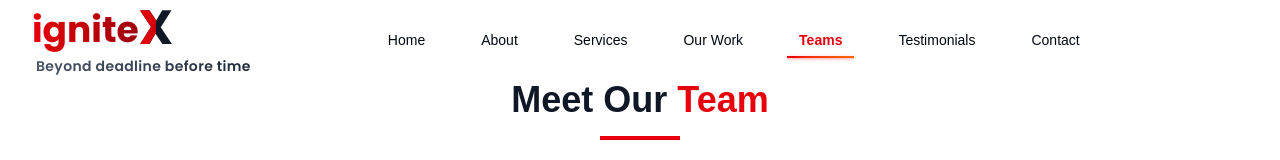
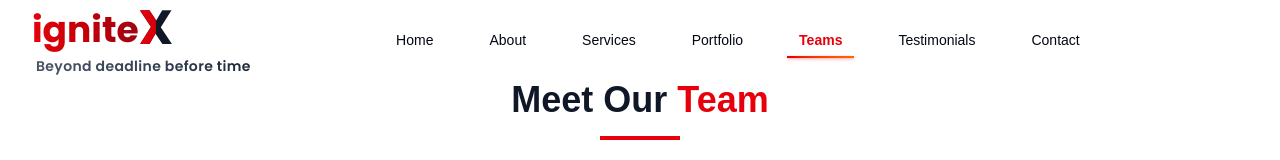
Before and after one commit to spritualrahul/IgniteX, a Next.js app in the folder my-app/: page /team in a window 1280 px wide. Shown: the top 160 px of the page. Built offline with nearby package versions, Linux system fonts and the light colour scheme.

Commit message:
fixed error

```diff
--- a/my-app/src/app/client-page.tsx
+++ b/my-app/src/app/client-page.tsx
@@ -106,7 +106,9 @@ export default function ClientPage() {
       <TestimonialsSection />
       <InteractiveDemo />
       <StatisticsSection />
-      <ContactForm />
+      <section id="contact" className="scroll-mt-20">
+        <ContactForm />
+      </section>
       <PartnersSection />
     </div>
   );
--- a/my-app/src/components/ContactForm.tsx
+++ b/my-app/src/components/ContactForm.tsx
@@ -174,8 +174,7 @@ const ContactForm: React.FC = () => {
               </div>
             </div>
           </div>
-        </div>
-
+</div>
       </div>
     </div>
   );
--- a/my-app/src/components/Navbar.tsx
+++ b/my-app/src/components/Navbar.tsx
@@ -87,7 +87,7 @@ export function Navbar() {
     { name: "Home", href: "/" },
     { name: "About", href: "/about" },
     { name: "Services", href: "/services" },
-    { name: "Our Work", href: "#work" },
+    { name: "Portfolio", href: "#work" },
     { name: "Teams", href: "/team" },
     { name: "Testimonials", href: "#testimonials" },
     { name: "Contact", href: "#contact" },
```
Also changed, not shown: 1 other file (tests, documents, lock files or other folders).
